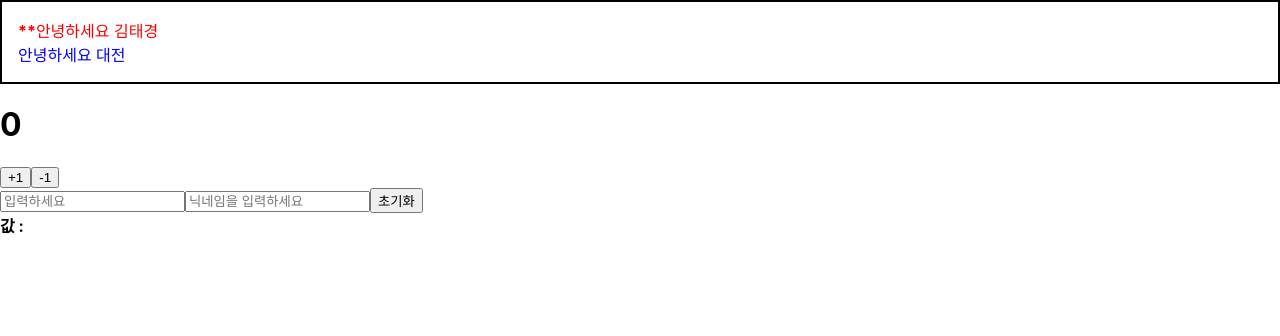
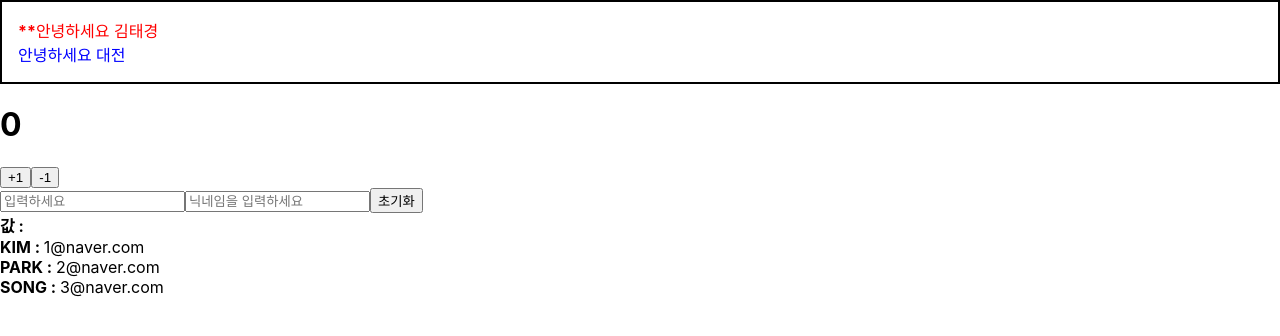
Before and after one commit to TaeKyoungKim/react_tutorial, a React (Create React App) app: page / in a window 1280 px wide. Shown: the top 336 px of the page. Built offline with nearby package versions, Linux system fonts and the light colour scheme.

Commit message:
배열 랜더링 하기

```diff
--- a/src/App.js
+++ b/src/App.js
@@ -3,6 +3,7 @@
 import Wrapper from './Wrapper'
 import Counter from './Counter'
 import InputSample from './InputSample'
+import UserList from './UserList'
 
 import './App.css';
 
@@ -16,6 +17,7 @@
       </Wrapper>
       <Counter />
       <InputSample />
+      <UserList />
       </>
   );
 }
--- /dev/null
+++ b/src/UserList.js
@@ -0,0 +1,68 @@
+// 배열 랜더링 활용
+
+import React from 'react'
+
+
+// function UserList(){
+//     const users = [
+//         {
+//             id:1,
+//             username:"KIM",
+//             email:"1@naver.com"
+//         },
+//         {
+//             id:1,
+//             username:"PARK",
+//             email:"2@naver.com"
+//         },
+//         {
+//             id:1,
+//             username:"SONG",
+//             email:"3@naver.com"
+//         }
+//     ]
+//     return (
+//         <div>
+//             <div><b>{users[0].username}: </b> <span>{users[0].email}</span></div>
+//             <div><b>{users[1].username}: </b> <span>{users[1].email}</span></div>
+//             <div><b>{users[2].username}: </b> <span>{users[2].email}</span></div>
+//         </div>
+//     )
+// }
+
+var User = ({user})=>{
+    return (
+        <div>
+            <b>{user.username } : </b> <span> {user.email}</span>
+        </div>
+    )
+}
+
+function UserList(){
+    const users = [
+        {
+            id:1,
+            username:"KIM",
+            email:"1@naver.com"
+        },
+        {
+            id:1,
+            username:"PARK",
+            email:"2@naver.com"
+        },
+        {
+            id:1,
+            username:"SONG",
+            email:"3@naver.com"
+        }
+    ]
+    return (
+        <div>
+           <User user={users[0]} />
+           <User user={users[1]}/>
+           <User user={users[2]}/>
+        </div>
+    )
+}
+
+export default UserList;
```
